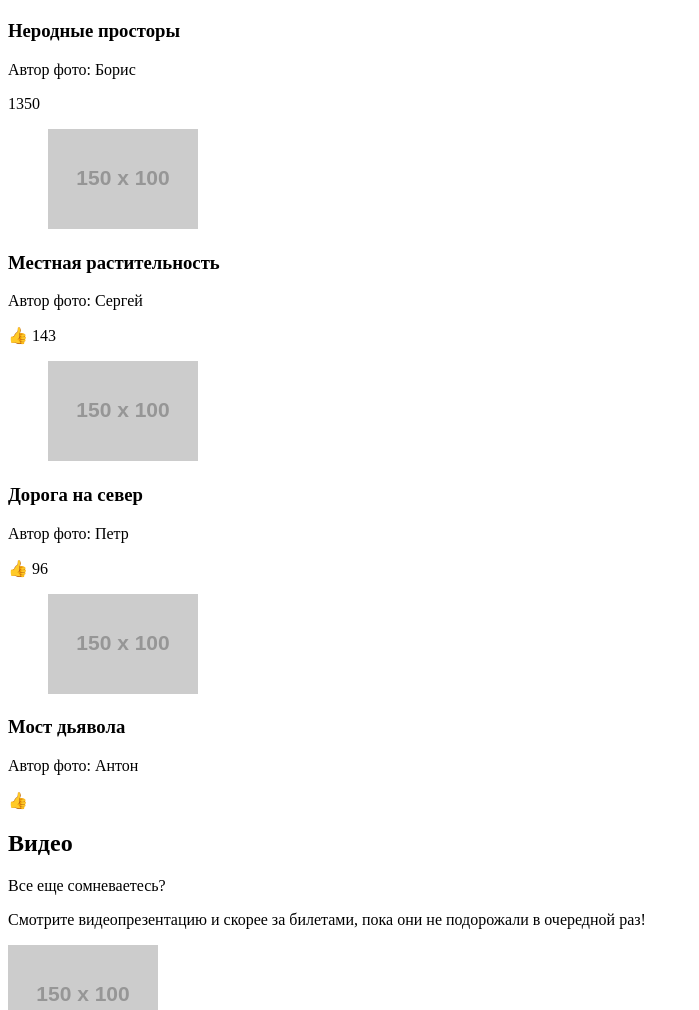
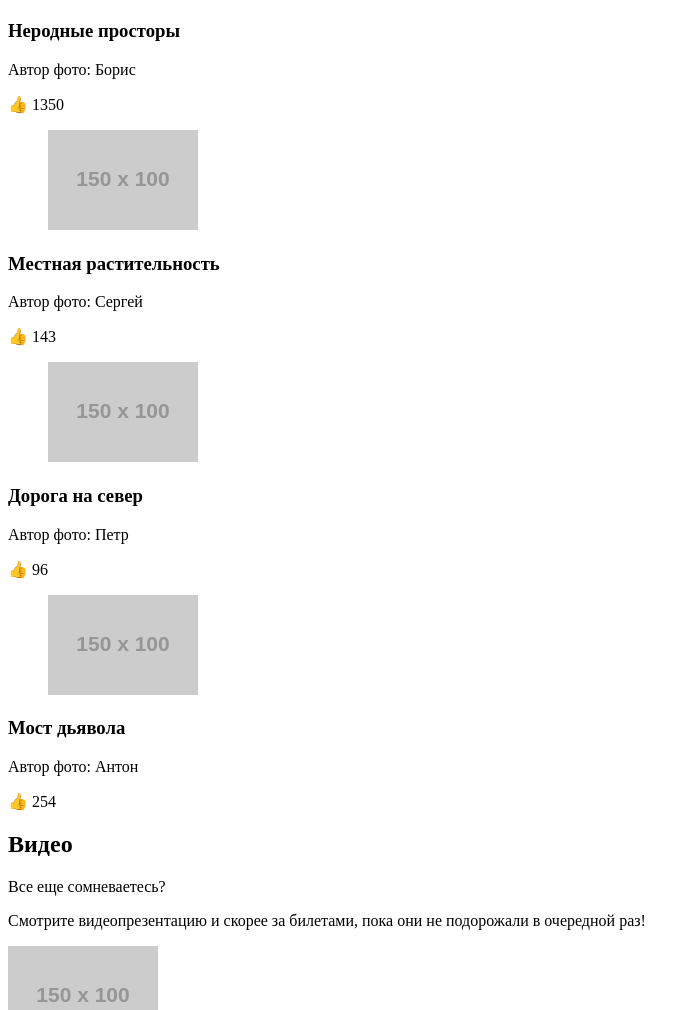
Before and after one commit to alexkachar/198060-sedona, a website: page photo.html in a window 1280 px wide. Shown: the part 662-1672 px from the top of the page, without its empty margins (0-699 px from the left). Drawn offline with Linux system fonts and the light colour scheme; placeholder pictures from the web are drawn by us.

Commit message:
правка постов

```diff
--- a/photo.html
+++ b/photo.html
@@ -46,7 +46,7 @@
             <h3 class="post__caption">Неродные просторы</h3>
             <p class="post__author">Автор фото:&nbsp;<span class="post__name">Борис</span></p>
             <p class="post__likes">
-              <span class="post__like-icon"></span>
+              <span class="post__like-icon">&#x1F44D;</span>
               <span class="post__like-count">1350</span>
             </p>
           </article>
@@ -80,7 +80,7 @@
             <p class="post__author">Автор фото:&nbsp;<span class="post__name">Антон</span></p>
             <p class="post__likes">
               <span class="post__like-icon">&#x1F44D;</span>
-              <span class="post__like-count"></span>
+              <span class="post__like-count">254</span>
             </p>
           </article>
         </section>
```
